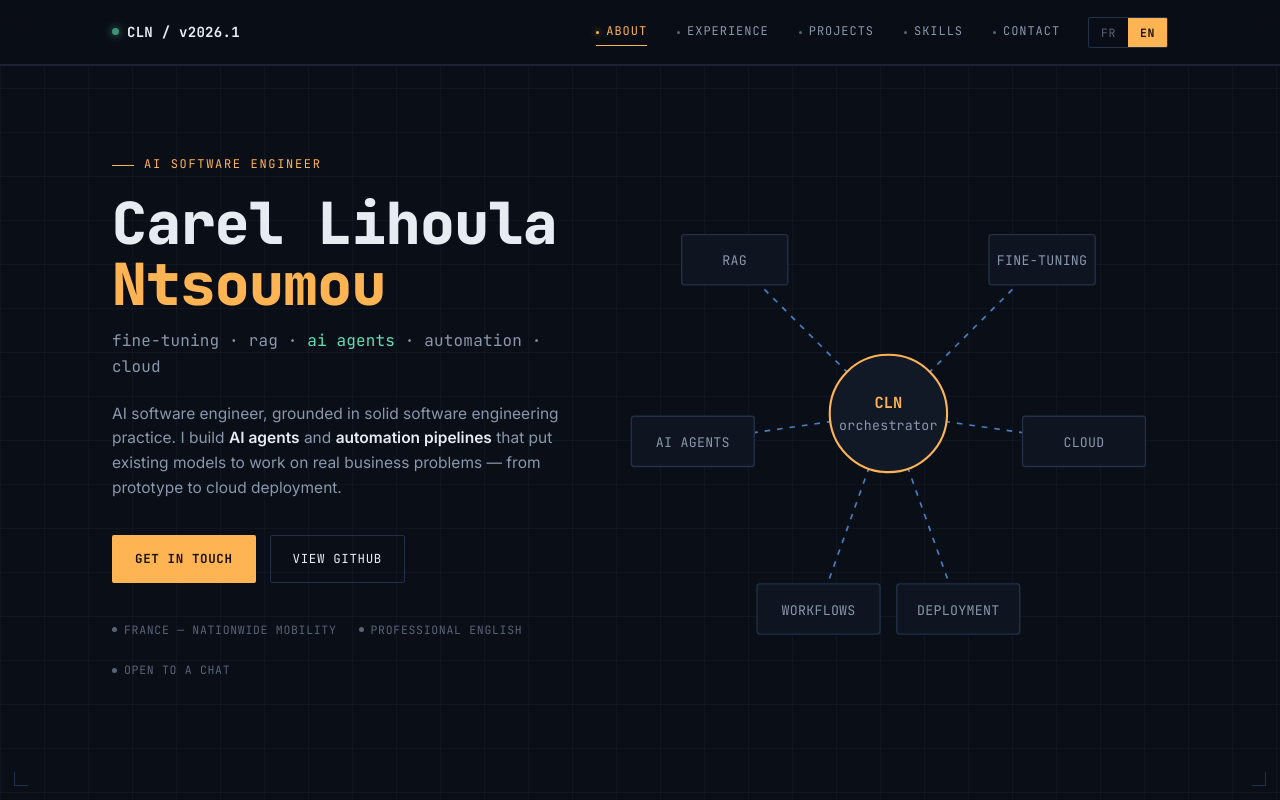
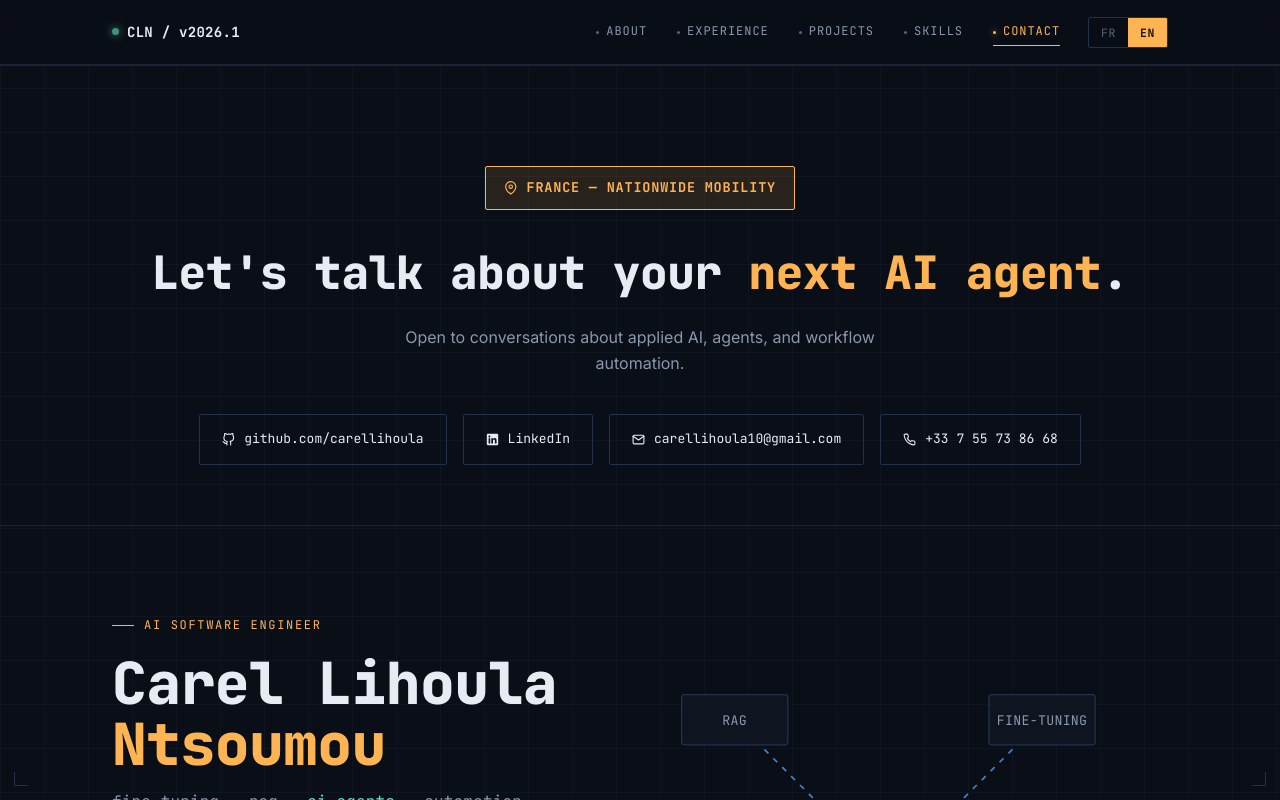
Before and after one commit to carellihoula/portfolio, a React (Vite) app: page / in a window 1280 px wide. Shown: the top 800 px of the page. Built offline with nearby package versions, Linux system fonts and the light colour scheme.

Commit message:
feat: restructure App component to include Footer and update Contact layout

```diff
--- a/src/App.tsx
+++ b/src/App.tsx
@@ -8,19 +8,21 @@ import { Projects } from './components/Projects'
 import { Skills } from './components/Skills'
 import { Education } from './components/Education'
 import { Contact } from './components/Contact'
+import { Footer } from './components/Footer'
 
 function App() {
   return (
     <LangProvider>
       <Corners />
       <Header />
+      <Contact />
       <Hero />
       <About />
       <Experience />
       <Projects />
       <Skills />
       <Education />
-      <Contact />
+      <Footer />
     </LangProvider>
   )
 }
--- a/src/components/Contact.tsx
+++ b/src/components/Contact.tsx
@@ -1,3 +1,5 @@
+import { FiMapPin, FiMail, FiPhone, FiGithub } from "react-icons/fi";
+import { FaLinkedin } from "react-icons/fa";
 import { useLang } from "../i18n/LangContext";
 import { Reveal } from "./Reveal";
 
@@ -5,10 +7,11 @@ export function Contact() {
   const { t } = useLang();
 
   return (
-    <Reveal as="footer" id="contact">
+    <Reveal as="section" id="contact">
       <div className="wrap">
-        <div className="eyebrow" style={{ justifyContent: "center" }}>
-          06 / contact
+        <div className="location-badge">
+          <FiMapPin />
+          {t("meta_location")}
         </div>
         <div
           className="contact-title"
@@ -22,7 +25,7 @@ export function Contact() {
             target="_blank"
             rel="noopener"
           >
-            ⌥ github.com/carellihoula
+            <FiGithub /> github.com/carellihoula
           </a>
           <a
             className="clink"
@@ -30,16 +33,15 @@ export function Contact() {
             target="_blank"
             rel="noopener"
           >
-            LinkedIn
+            <FaLinkedin /> LinkedIn
           </a>
           <a className="clink" href="mailto:carellihoula10@gmail.com">
-            ✉ carellihoula10@gmail.com
+            <FiMail /> carellihoula10@gmail.com
           </a>
           <a className="clink" href="tel:+33755738668">
-            ☎ +33 7 55 73 86 68
+            <FiPhone /> +33 7 55 73 86 68
           </a>
         </div>
-        <div className="foot-note">{t("foot_note")}</div>
       </div>
     </Reveal>
   );
--- /dev/null
+++ b/src/components/Footer.tsx
@@ -0,0 +1,11 @@
+import { useLang } from '../i18n/LangContext'
+
+export function Footer() {
+  const { t } = useLang()
+
+  return (
+    <footer className="site-footer">
+      <div className="wrap">{t('foot_note')}</div>
+    </footer>
+  )
+}
--- a/src/i18n/translations.ts
+++ b/src/i18n/translations.ts
@@ -126,8 +126,8 @@ export const translations = {
     en: 'Open to conversations about applied AI, agents, and workflow automation.',
   },
   foot_note: {
-    fr: '© 2026 Carel Lihoula Ntsoumou — France, mobilité nationale',
-    en: '© 2026 Carel Lihoula Ntsoumou — France, nationwide mobility',
+    fr: '© 2026 Carel Lihoula Ntsoumou — France',
+    en: '© 2026 Carel Lihoula Ntsoumou — France',
   },
 } satisfies Record<string, Record<Lang, string>>
 
--- a/src/index.css
+++ b/src/index.css
@@ -222,7 +222,13 @@ h2.sec-title{font-family:var(--mono); font-weight:700; font-size:clamp(24px,3vw,
 .edu-spec{color:var(--text-dim); font-size:13.5px; margin-top:10px;}
 
 /* ---------- contact / footer ---------- */
-footer{padding:100px 0 60px; text-align:center;}
+#contact{padding:100px 0 60px; text-align:center;}
+.location-badge{
+  display:inline-flex; align-items:center; gap:9px; margin:0 auto 26px;
+  font-family:var(--mono); font-weight:700; font-size:13.5px; text-transform:uppercase; letter-spacing:0.06em;
+  color:var(--accent); background:var(--accent-soft); border:1px solid var(--accent);
+  padding:10px 18px; border-radius:var(--radius);
+}
 .contact-title{font-family:var(--mono); font-weight:800; font-size:clamp(28px,5vw,46px); letter-spacing:-0.01em;}
 .contact-title .accent{color:var(--accent);}
 .contact-sub{color:var(--text-dim); margin-top:16px; max-width:480px; margin-left:auto; margin-right:auto;}
@@ -232,7 +238,9 @@ footer{padding:100px 0 60px; text-align:center;}
   display:flex; align-items:center; gap:9px; color:var(--text); transition:all .18s;
 }
 .clink:hover{border-color:var(--accent); color:var(--accent); transform:translateY(-2px);}
-.foot-note{margin-top:70px; font-family:var(--mono); font-size:11px; color:var(--text-faint); letter-spacing:0.03em;}
+
+.site-footer{padding:40px 0; text-align:center; border-top:1px solid var(--border-soft);}
+.site-footer .wrap{font-family:var(--mono); font-size:11px; color:var(--text-faint); letter-spacing:0.03em;}
 
 /* reveal on scroll */
 .reveal{opacity:0; transform:translateY(16px); transition:opacity .6s ease, transform .6s ease;}
```
